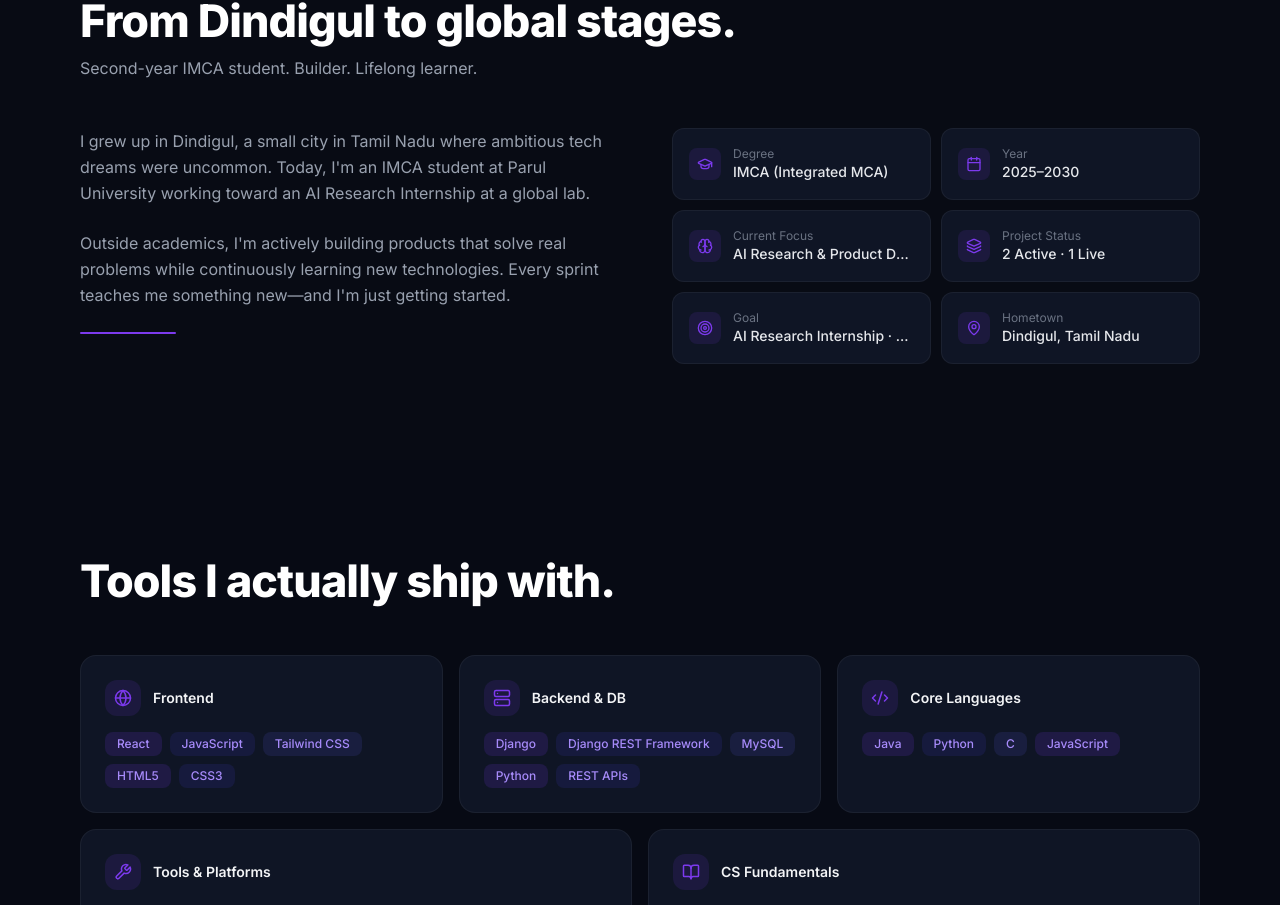
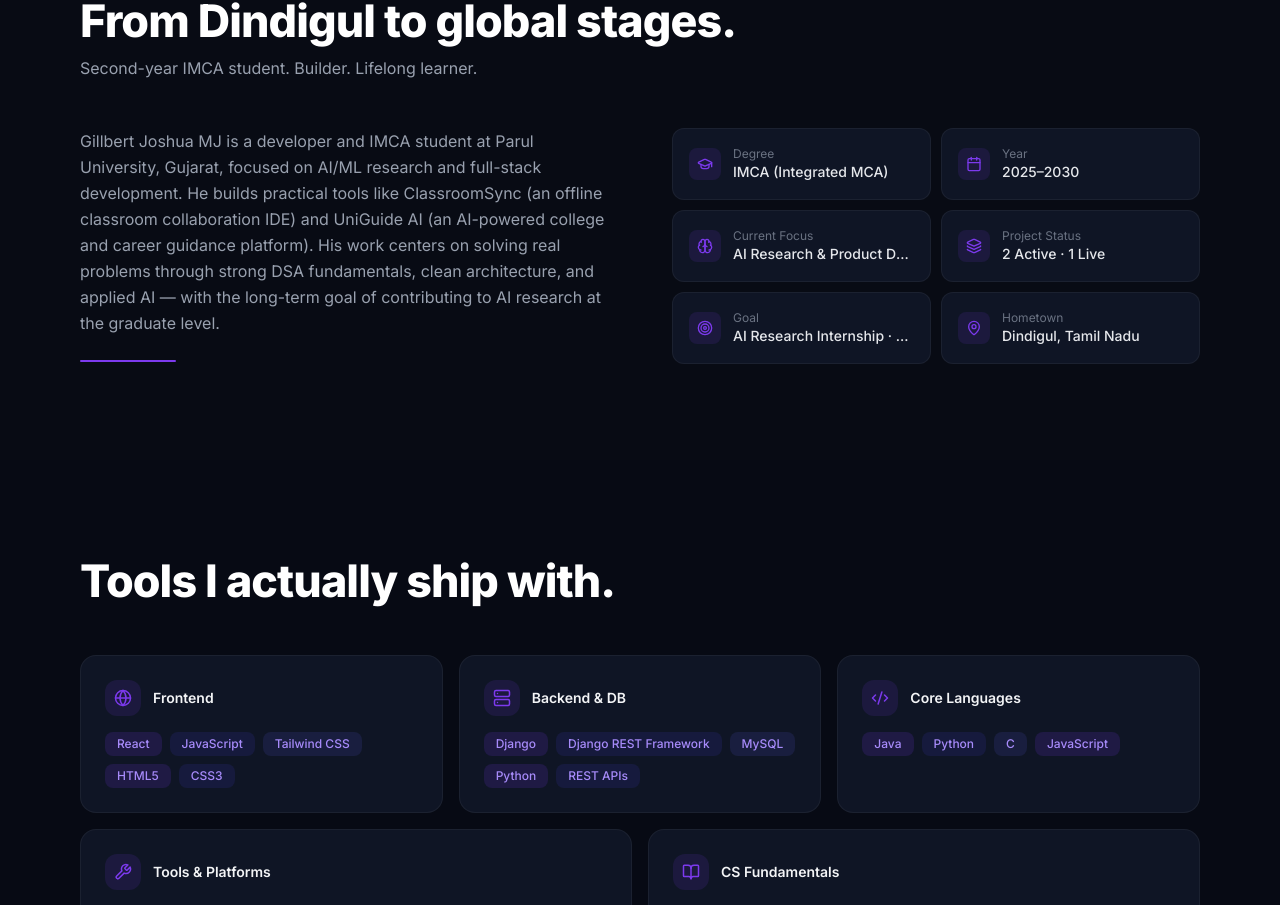
Before and after one commit to gillbert-joshua77/Gillbert-Joshua-Portfolio, a React (Vite) app: page / in a window 1280 px wide. Shown: the part 900-1805 px from the top of the page. Built offline with nearby package versions, Linux system fonts and the light colour scheme.

Commit message:
feat: add SEO meta tags, schema markup, and update About section bio

```diff
--- a/src/app/components/About.tsx
+++ b/src/app/components/About.tsx
@@ -47,8 +47,7 @@ export function About({ theme }: AboutProps) {
           {/* Text */}
           <div className="space-y-6">
             {[
-              "I grew up in Dindigul, a small city in Tamil Nadu where ambitious tech dreams were uncommon. Today, I'm an IMCA student at Parul University working toward an AI Research Internship at a global lab.",
-              "Outside academics, I'm actively building products that solve real problems while continuously learning new technologies. Every sprint teaches me something new—and I'm just getting started.",
+              `Gillbert Joshua MJ is a developer and IMCA student at Parul University, Gujarat, focused on AI/ML research and full-stack development. He builds practical tools like ClassroomSync (an offline classroom collaboration IDE) and UniGuide AI (an AI-powered college and career guidance platform). His work centers on solving real problems through strong DSA fundamentals, clean architecture, and applied AI — with the long-term goal of contributing to AI research at the graduate level.`,
             ].map((para, i) => (
               <motion.p
                 key={i}
```
